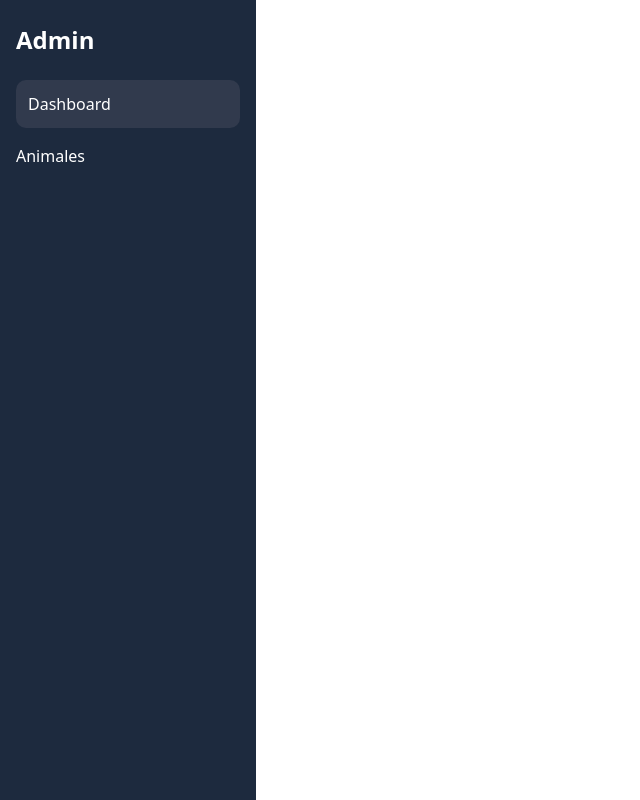
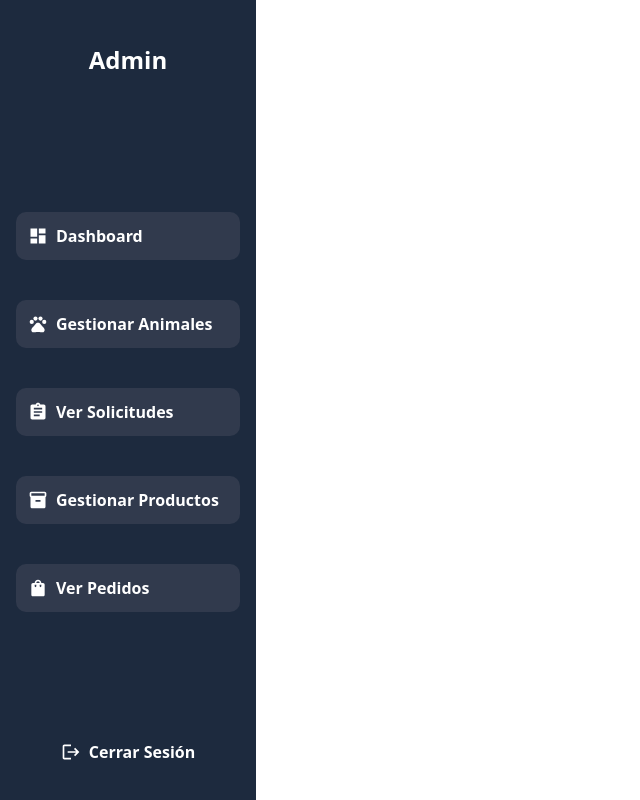
Before and after one commit to AvrilMin/adopcion-app, a React (Vite) app in the folder admin-panel/: page /admin in a window 1280 px wide. Shown: the whole page, without its empty margins (0-640 px from the left). Built offline with nearby package versions, Linux system fonts and the light colour scheme.

Commit message:
sidebar listo en básico

```diff
--- a/admin-panel/src/App.jsx
+++ b/admin-panel/src/App.jsx
@@ -1,6 +1,14 @@
 
 import './App.css'
+
+//importación de las páginas
 import Dashboard from './pages/Dashboard';
+import GestionarAnimales from './pages/GestionarAnimales';
+import VerSolicitudes from './pages/VerSolicitudes'
+import GestionarProductos from './pages/GestionarProductos';
+import VerPedidos from './pages/VerPedidos';
+
+
 import AdminLayout from "./navigation/AdminLayout";
 import { Navigate, Route, Routes } from 'react-router-dom';
 
@@ -13,6 +21,10 @@ function App() {
 
 	      	<Route path="/admin" element={<AdminLayout />}>
 	        	<Route path="dashboard" element={<Dashboard />} />
+				<Route path="gestionarAnimales" element={<GestionarAnimales />} />
+				<Route path="versolicitudes" element={<VerSolicitudes />} />
+				<Route path="gestionarProductos" element={<GestionarProductos />} />
+				<Route path="verpedidos" element={<VerPedidos />} />
 	      	</Route>
 	    </Routes>
 	)
--- a/admin-panel/src/components/Sidebar.jsx
+++ b/admin-panel/src/components/Sidebar.jsx
@@ -1,33 +1,65 @@
-import React, { useState } from 'react';
-import { Link } from 'react-router-dom';
+import React from 'react';
+import { Link, NavLink } from 'react-router-dom';
+import {
+  	MdDashboard,
+  	MdPets,
+  	MdAssignment,
+  	MdInventory2,
+  	MdShoppingBag,
+  	MdLogout
+} from "react-icons/md";
 
 const Sidebar = () => {
+  	return (
+		<aside className="bg-sidebar w-64 min-h-screen px-4 text-sidebar flex flex-col">
+			<h2 className="text-2xl font-bold text-center my-11">Admin</h2>
 
-	const [openAnimales, setOpenAnimales]= useState(false);
-	return (
-	    <aside className="bg-sidebar w-64 min-h-screen py-6 px-4 text-sidebar">
-	      	<h2 className="text-2xl font-bold mb-6">Admin</h2>
-	      	<nav className="flex flex-col gap-4">
-		        <Link to="/admin/dashboard" className="btn-sinActivar rounded-[10px] p-3 hover:btn-Activado transition">
-					Dashboard
-				</Link>
+			<nav className="flex flex-col gap-10 flex-1 justify-center">
+				<NavLink
+				to="/admin/dashboard"
+				className="flex btn-sinActivar btn-Activado font-semibold items-center justify-start rounded-[10px] gap-2 p-3"
+				>
+					<MdDashboard size={20} /> Dashboard
+				</NavLink>
 
-				<div className='flex flex-col items-start'>
-					<button
-						className=''
-						onClick={()=>setOpenAnimales(!openAnimales)}>
-							Animales
-					</button>
-					{openAnimales && (
-						<Link to="/admin/dashboard" className="btn-sinActivar rounded-[10px] p-3 hover:bg-">
-							Dashboard
-						</Link>
-					)}
+				<NavLink
+				to="/admin/gestionaranimales"
+				className="flex btn-sinActivar btn-Activado font-semibold items-center justify-start rounded-[10px] gap-2 p-3"
+				>
+					<MdPets size={20} /> Gestionar Animales
+				</NavLink>
 
-				</div>
-	      	</nav>
-	    </aside>
-	);
+				<NavLink
+				to="/admin/versolicitudes"
+				className="flex btn-sinActivar btn-Activado font-semibold items-center justify-start rounded-[10px] gap-2 p-3"
+				>
+					<MdAssignment size={20} /> Ver Solicitudes
+				</NavLink>
+
+				<NavLink
+				to="/admin/gestionarproductos"
+				className="flex btn-sinActivar btn-Activado font-semibold items-center justify-start rounded-[10px] gap-2 p-3"
+				>
+					<MdInventory2 size={20} /> Gestionar Productos
+				</NavLink>
+
+				<NavLink
+				to="/admin/verpedidos"
+				className="flex btn-sinActivar btn-Activado font-semibold items-center justify-start rounded-[10px] gap-2 p-3"
+				>
+					<MdShoppingBag size={20} /> Ver Pedidos
+				</NavLink>
+
+
+			</nav>
+			<Link
+			to="/admin/cerrarsesion"
+			className="flex justify-center font-semibold w-full rounded-[10px] p-3 items-center gap-2 my-6"
+			>
+				<MdLogout size={20} /> Cerrar Sesión
+			</Link>
+		</aside>
+  	);
 };
 
 export default Sidebar;
--- a/admin-panel/src/index.css
+++ b/admin-panel/src/index.css
@@ -23,7 +23,11 @@
 	background-color: var(--color-gris-claro);
 }
 
-.btn-Activado{
+.btn-Activado[aria-current="page"]{
+	background-color: var(--color-celeste);
+}
+
+.btn-Activado:hover{
 	background-color: var(--color-celeste);
 }
 
--- a/admin-panel/src/main.jsx
+++ b/admin-panel/src/main.jsx
@@ -1,6 +1,7 @@
 import { StrictMode } from 'react'
 import { createRoot } from 'react-dom/client'
 import { BrowserRouter } from 'react-router-dom';
+
 import './index.css'
 import App from './App.jsx'
 
--- a/admin-panel/src/navigation/AdminLayout.jsx
+++ b/admin-panel/src/navigation/AdminLayout.jsx
@@ -5,7 +5,7 @@ const AdminLayout = () => {
   return (
     <div className="flex min-h-screen">
       <Sidebar />
-      <main className="flex-1 p-6 bg-panel">
+      <main className="flex-1 p-6">
         <Outlet />
       </main>
     </div>
--- /dev/null
+++ b/admin-panel/src/pages/GestionarAnimales.jsx
@@ -0,0 +1,9 @@
+import React from 'react'
+
+const GestionarAnimales = () => {
+  return (
+    <div>gestionarAnimales</div>
+  )
+}
+
+export default GestionarAnimales
--- /dev/null
+++ b/admin-panel/src/pages/GestionarProductos.jsx
@@ -0,0 +1,9 @@
+import React from 'react'
+
+const GestionarProductos = () => {
+  return (
+    <div>GestionarProductos</div>
+  )
+}
+
+export default GestionarProductos
--- /dev/null
+++ b/admin-panel/src/pages/VerPedidos.jsx
@@ -0,0 +1,9 @@
+import React from 'react'
+
+const VerPedidos = () => {
+  return (
+    <div>VerPedidos</div>
+  )
+}
+
+export default VerPedidos
--- /dev/null
+++ b/admin-panel/src/pages/VerSolicitudes.jsx
@@ -0,0 +1,9 @@
+import React from 'react'
+
+const VerSolicitudes = () => {
+  return (
+    <div>verSolicitudes</div>
+  )
+}
+
+export default VerSolicitudes
```
Also changed, not shown: admin-panel/package.json (+6 -2 lines), 1 other file (tests, documents, lock files or other folders).
